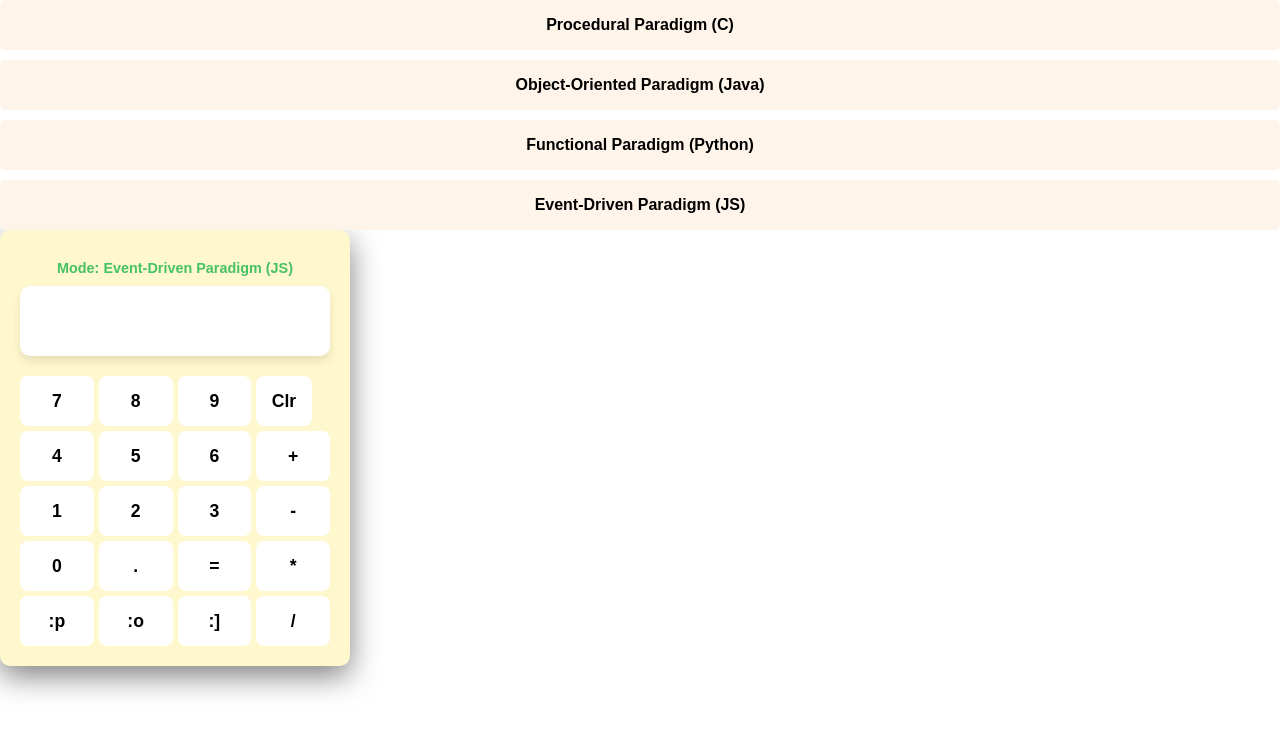
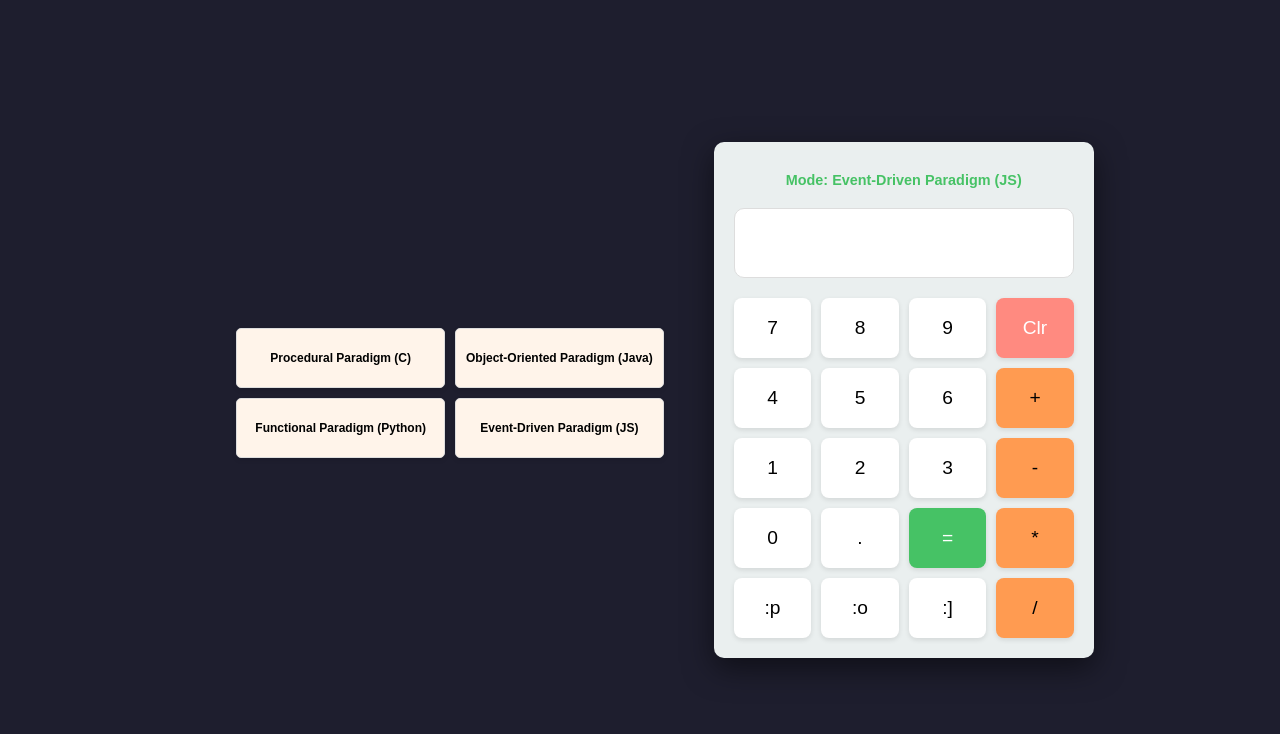
Before and after one commit to shwaco/softdes-lab-act-3, a plain HTML site: page index.html in a window 1280 px wide. Drawn offline with Linux system fonts and the light colour scheme; a script that the page names is missing.

Commit message:
v2 calculator

```diff
--- a/styles.css
+++ b/styles.css
@@ -5,47 +5,54 @@
     font-family: Arial, Helvetica, sans-serif;
 }
 
+body {
+    background-color: #1e1e2e;
+    display: flex;
+    justify-content: center;
+    align-items: center;
+    height: 100vh;
+}
+
 .calculator-container {
-    background-color: #fff7cd;
+    background-color: #EAEFEF;
     padding: 20px;
     border-radius: 10px;
     box-shadow: 0 10px 30px rgba(0, 0, 0, 0.5);
-    width: 350px;
+    width: 380px;
+}
+
+.option-container {
+    margin-left: 50px;
+    margin-right: 50px;
 }
 
 .paradigms {
     display: grid;
-    grid-template-rows: repeat(4, 1fr);
+    grid-template-columns: 1fr 1fr;
     gap: 10px;
-
+    margin-bottom: 15px;
 }
 
-/* Mode */
-
-.paradigms button{
-    padding: 5px;
-    font-size: 1rem;
+.paradigms button {
+    padding: 10px;
+    font-size: 0.75rem;
     cursor: pointer;
     border-radius: 5px;
     background: #FFF4EA;
-    color: black;
+    border: 1px solid #ddd;
     font-weight: bold;
-    transition: 0.5s;
-
-
+    transition: 0.3s;
 }
 
 .paradigms button:hover {
     background: #E8E2DB;
 }
 
-/* Calculator Display */
-
 #set-display {
     color: #46c265;
     font-size: 0.9rem;
     margin-top: 10px;
-    margin-bottom: 10px;
+    margin-bottom: 20px;
     text-align: center;
     font-weight: bold;
 }
@@ -54,65 +61,52 @@
     width: 100%;
     height: 70px;
     background-color: white;
-    border: none;
-    box-shadow: 0 5px 10px rgba(0, 0, 0, 0.1);
+    border: 1px solid #ddd;
     border-radius: 10px;
-    font-size: 1.5rem;
+    font-size: 1.8rem;
     text-align: right;
     padding: 10px;
     margin-bottom: 20px;
-    letter-spacing: 2px;
-
 }
 
-/* Keypad */
-
+/* Keypads */
 .buttons {
     display: grid;
     grid-template-columns: repeat(4, 1fr);
-    width: 100%;
-    height: 200px;
-    gap: 5px;
-    margin-bottom: 70px;
-
+    gap: 10px;
 }
 
 button {
-    height: 50px;
+    height: 60px;
     border-radius: 8px;
     border: none;
     background-color: white;
-    color: black;
-    font-size: 1.1rem;
-    font-weight: bold;
+    box-shadow: 0 2px 5px rgba(0,0,0,0.1);
+    font-size: 1.2rem;
     cursor: pointer;
-    transition: transform 0.1s, background-color 0.2s;
+    transition: 0.2s;
+}
 
+button:hover {
+    background-color: #f0f0f0;
 }
 
 button:active {
     transform: scale(0.95);
 }
 
-button:hover {
-    background-color: whitesmoke;
+
+.operator-btn {
+    background-color: #FF9B51;
+    color: black;
 }
 
-
+#equal {
+    background-color: #46c265;
+    color: white;
+}
 
 #clr {
-    width: 75%;
+    background-color: #ff8a80;
+    color: white;
 }
-
-#plus {
-    width: 75%;
-}
-#minus {
-    width: 75%;
-}
-#multiply {
-    width: 75%;
-}
-#divide {
-    width: 75%;
-}
```
